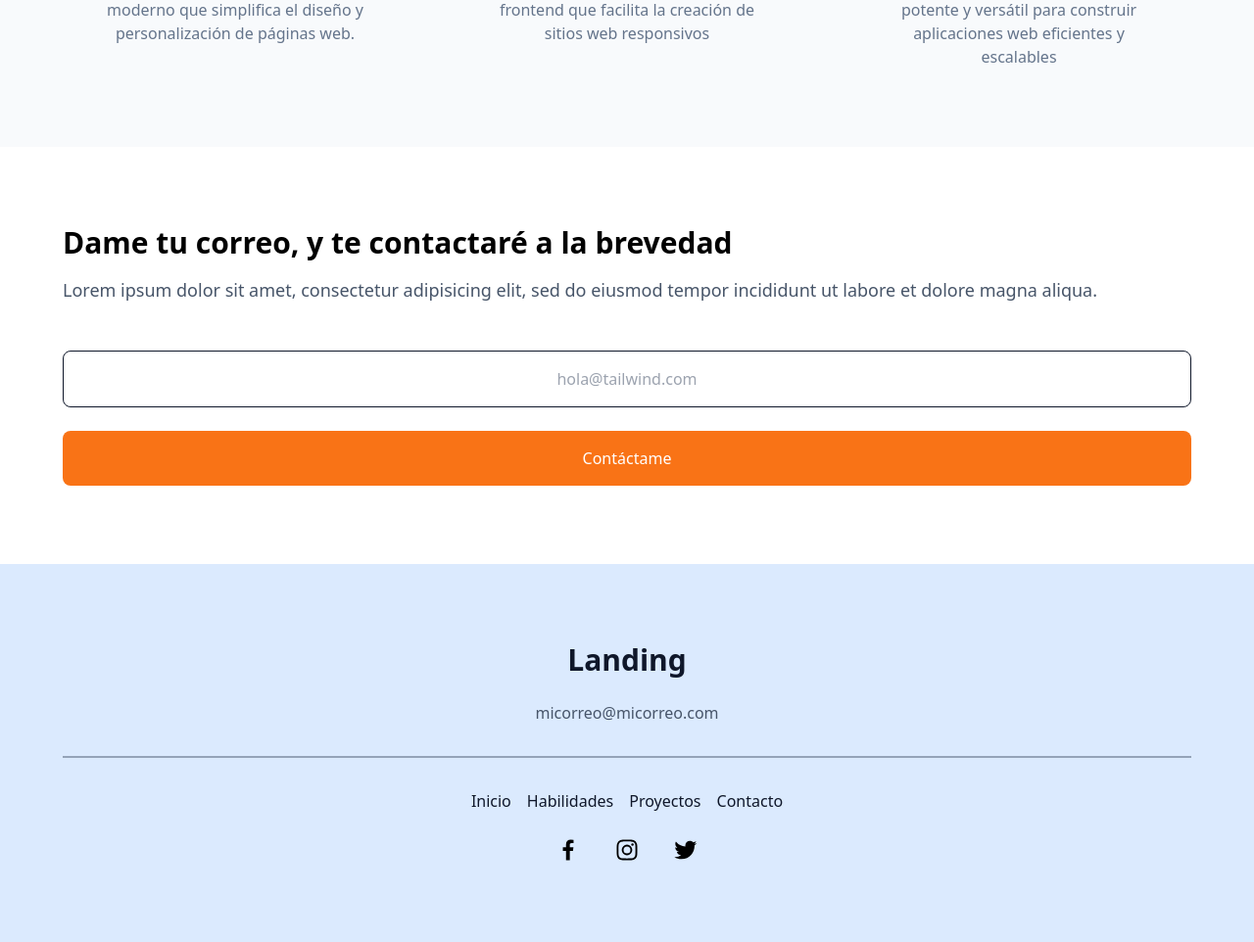
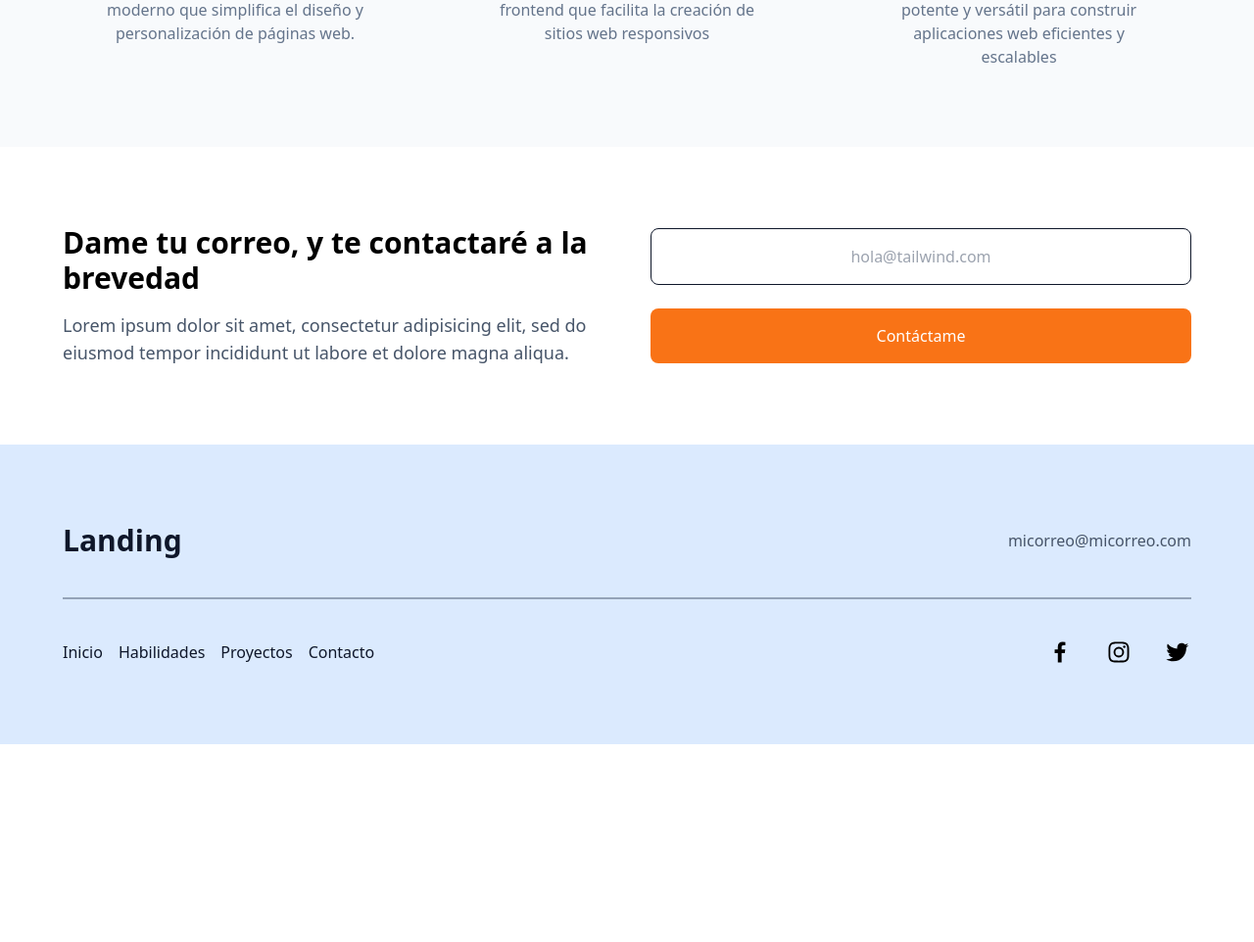
Before and after one commit to tiagoskaterock/tailwind-landing-page, a PHP site: page /landing.php in a window 1280 px wide. Shown: the part 1848-2810 px from the top of the page at 98% size. After the commit the page ends 2608 px from the top, so only its background shows below. Run offline with PHP 8.4, Linux system fonts and the light colour scheme.

Commit message:
32. Finalizando el primero proyecto del curso.

```diff
--- a/landing.php
+++ b/landing.php
@@ -169,7 +169,9 @@
 
 
 
-		<section class="wrapper py-20 grid gap-12" id="contacto">
+		<section
+			class="wrapper py-20 grid gap-12 md:grid-flow-col auto-cols-fr items-center"
+			id="contacto">
 			<div>
 				<h2 class="text-3xl font-bold">Dame tu correo, y te contactaré a la brevedad</h2>
 
@@ -198,14 +200,16 @@
 
 			<div class="wrapper py-20">
 
-				<section class="flex flex-col text-center gap-6 border-b-2 border-slate-400 pb-8">
+				<section class="flex flex-col text-center gap-6 border-b-2 border-slate-400 pb-8 md:flex-row md:justify-between md:items-center md:pb-10">
 					<h2 class="text-3xl text-slate-900 font-extrabold">Landing</h2>
 
 					<p class="text-slate-600">micorreo@micorreo.com</p>
 				</section>
 
 
-				<section class="flex flex-col text-center gap-6 pt-8">
+
+
+				<section class="flex flex-col text-center gap-6 pt-8 md:flex-row md:justify-between md:items-center md:pt-10">
 
 					<div class="flex justify-center gap-4 text-slate-900">
 						<a href="#inicio">Inicio</a>
--- a/src/css/estilos.css
+++ b/src/css/estilos.css
@@ -1086,8 +1086,28 @@ video {
     flex-direction: row;
   }
 
+  .md\:flex-row-reverse {
+    flex-direction: row-reverse;
+  }
+
+  .md\:items-center {
+    align-items: center;
+  }
+
   .md\:justify-between {
     justify-content: space-between;
+  }
+
+  .md\:pb-16 {
+    padding-bottom: 4rem;
+  }
+
+  .md\:pb-10 {
+    padding-bottom: 2.5rem;
+  }
+
+  .md\:pt-10 {
+    padding-top: 2.5rem;
   }
 
   .md\:text-left {
```
Also changed, not shown: 15.png, 7.png, README.md.
